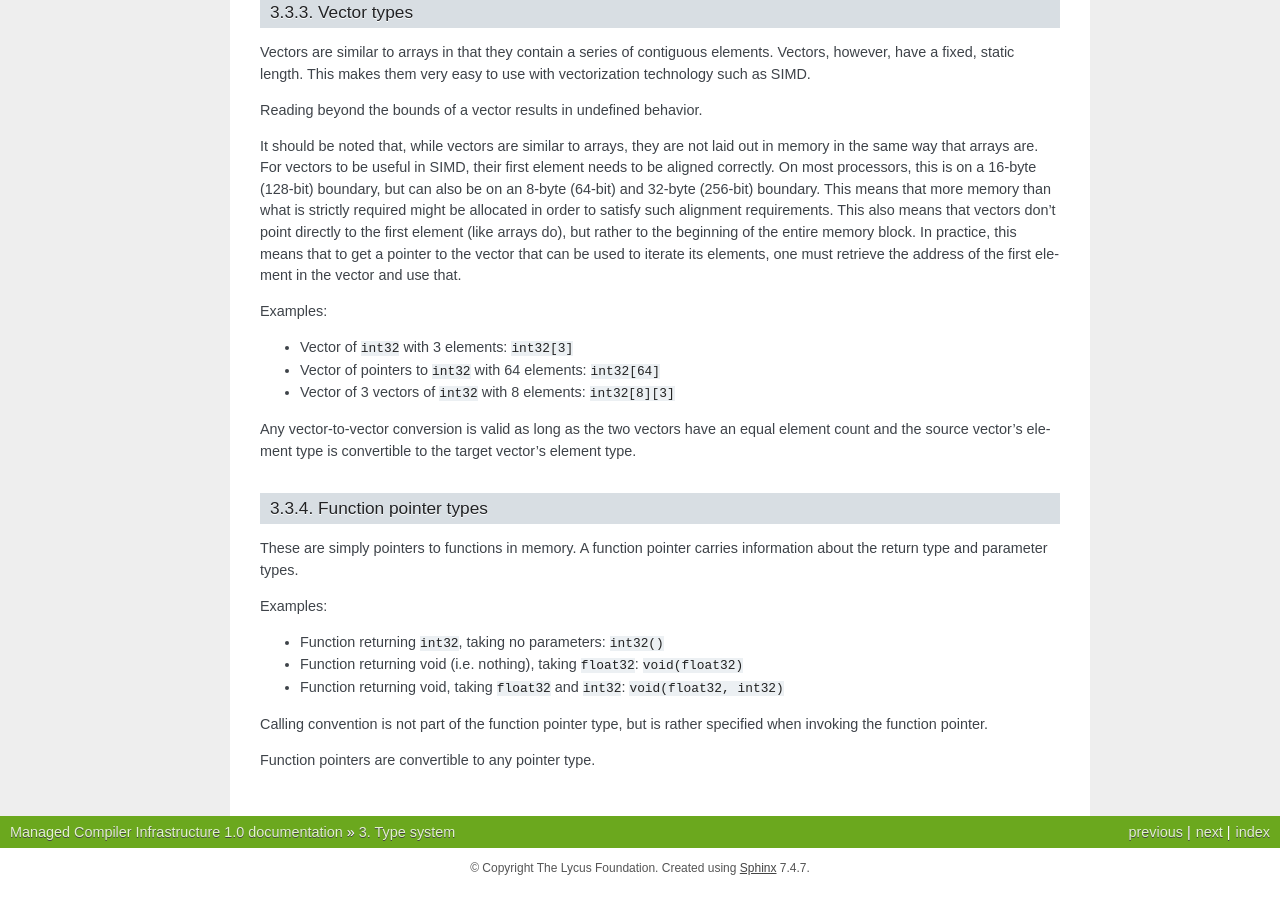
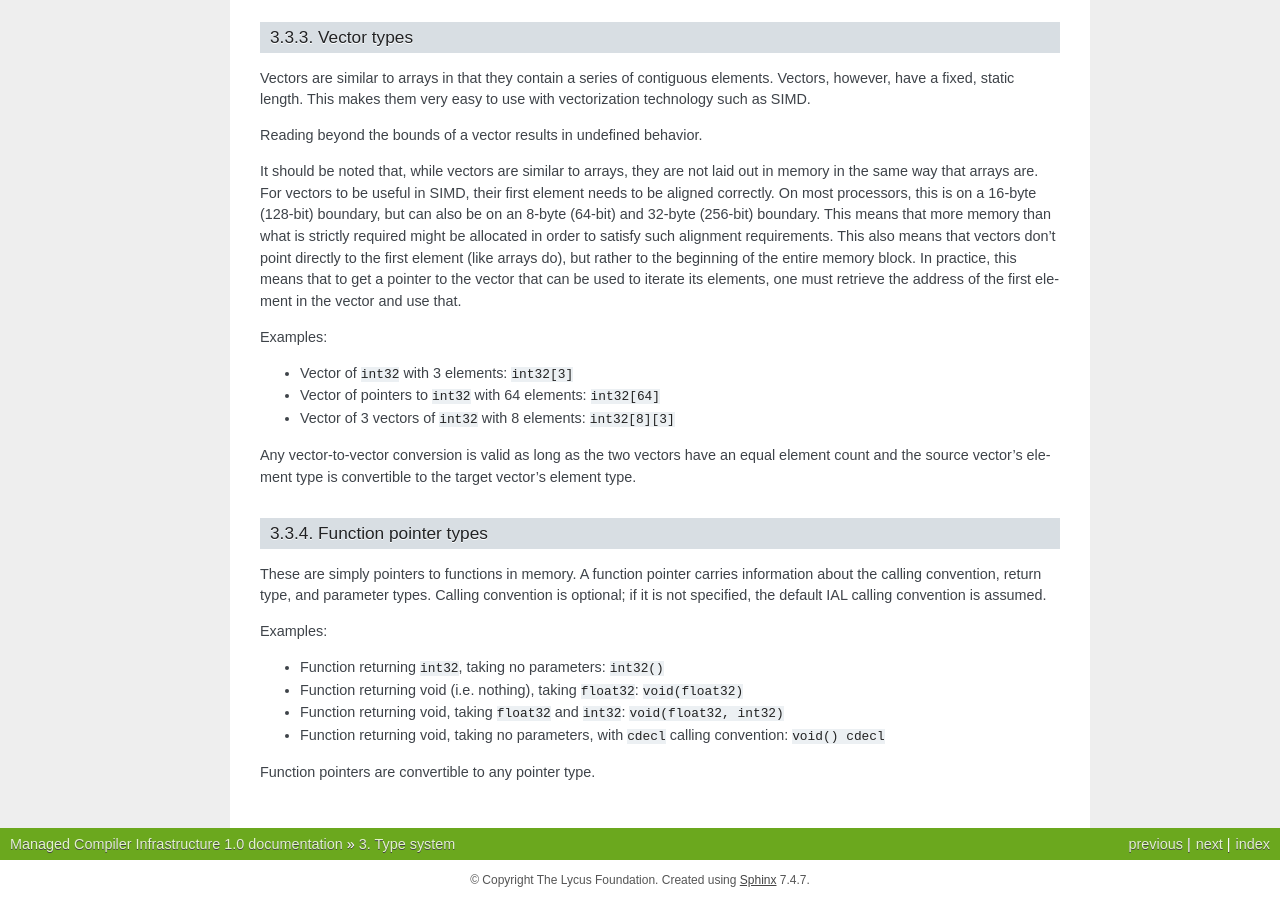
Before and after one commit to lycus/mci, a Sphinx documentation site: the page built from docs/type_system.rst, in a window 1280 px wide and 900 px high, scrolled down 2705 px. Built offline with Sphinx 7.4.7, drawn with Linux system fonts in a browser that asks for light colours; some of the changed text lies outside the part shown.

Commit message:
Update documentation on function pointers.

```diff
--- a/docs/instruction_set.rst
+++ b/docs/instruction_set.rst
@@ -257,6 +257,10 @@ matches the function reference. For example, a function declared as::
 can be assigned to a register declared as::
 
     register int32(float32, float64) bar;
+
+The target may also have a specified calling convention (``cdecl`` or
+``stdcall``), in which case the given function must be an FFI function with
+a matching calling convention.
 
 load.null
 ---------
--- a/docs/type_system.rst
+++ b/docs/type_system.rst
@@ -16,21 +16,23 @@ categories of types:
   - Vector types: Similar to arrays, but they have a fixed, static length
     (i.e. ``float64[3]``).
   - Function pointer types: These point to a function which can be invoked
-    indirectly. They contain a return type and parameter types (for example,
-    ``int32(float32, float64)`` would be a pointer to a function taking a
-    ``float32`` and a ``float64`` argument, returning ``int32``).
+    indirectly. They contain a calling convention, return type and parameter
+    types (for example, ``int32(float32, float64)`` would be a pointer to a
+    function taking a ``float32`` and a ``float64`` argument, returning
+    ``int32``).
 
 The following notation is used:
 
-================= ===============================================================
-Notation          Meaning
-================= ===============================================================
-``T``             Type name.
-``T[]``           Array of ``T``.
-``T[E]``          Vector of ``T`` with ``E`` elements.
-``T*``            Pointer to ``T``.
-``R(T1, ...)``    Function pointer returning ``R``, taking ``T1``, ... arguments.
-================= ===============================================================
+==================== ===============================================================
+Notation             Meaning
+==================== ===============================================================
+``T``                Type name.
+``T[]``              Array of ``T``.
+``T[E]``             Vector of ``T`` with ``E`` elements.
+``T*``               Pointer to ``T``.
+``R(T1, ...)``       Function pointer returning ``R``, taking ``T1``, ... arguments.
+``R(T1, ...) cdecl`` Function pointer with ``cdecl`` calling convention.
+==================== ===============================================================
 
 Primitive types
 +++++++++++++++
@@ -188,7 +190,9 @@ Function pointer types
 ----------------------
 
 These are simply pointers to functions in memory. A function pointer
-carries information about the return type and parameter types.
+carries information about the calling convention, return type, and
+parameter types. Calling convention is optional; if it is not specified,
+the default IAL calling convention is assumed.
 
 Examples:
 
@@ -197,8 +201,7 @@ Examples:
   ``void(float32)``
 * Function returning void, taking ``float32`` and ``int32``:
   ``void(float32, int32)``
-
-Calling convention is not part of the function pointer type, but is
-rather specified when invoking the function pointer.
+* Function returning void, taking no parameters, with ``cdecl`` calling
+  convention: ``void() cdecl``
 
 Function pointers are convertible to any pointer type.
```
